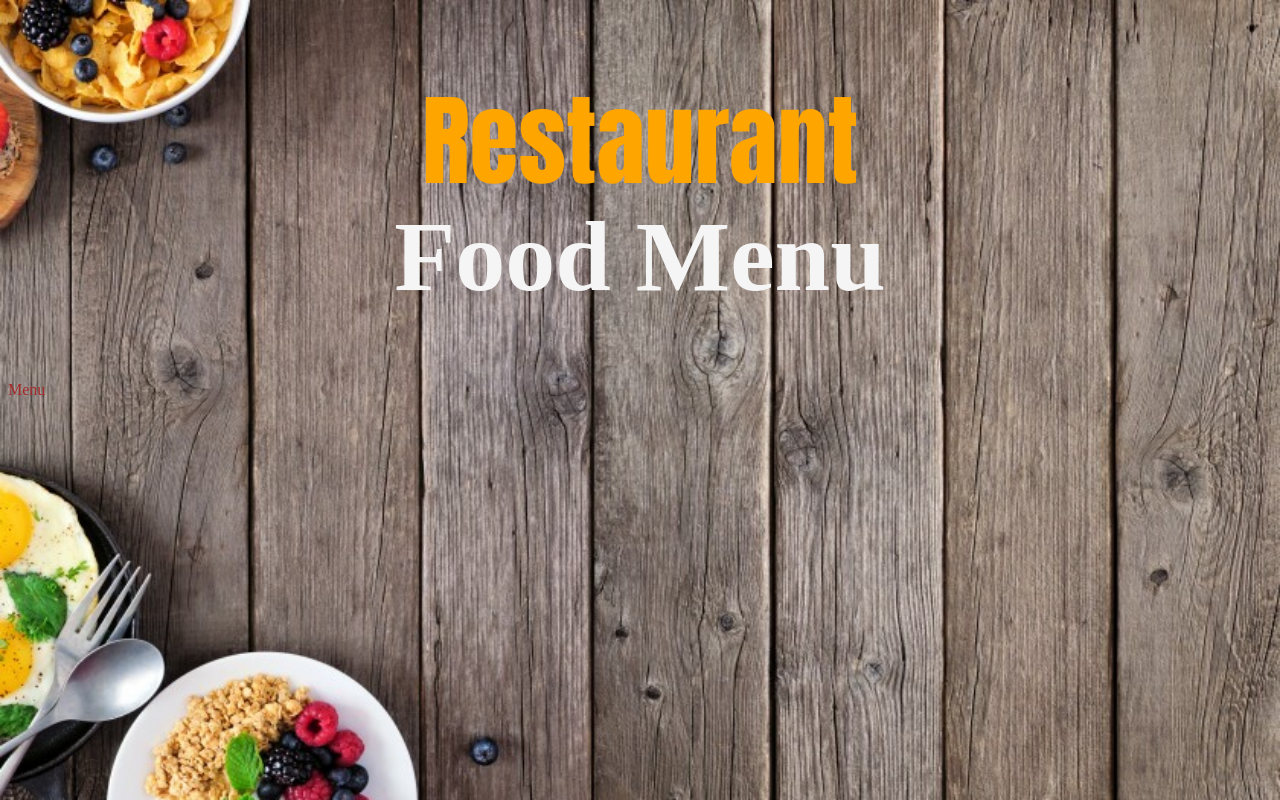
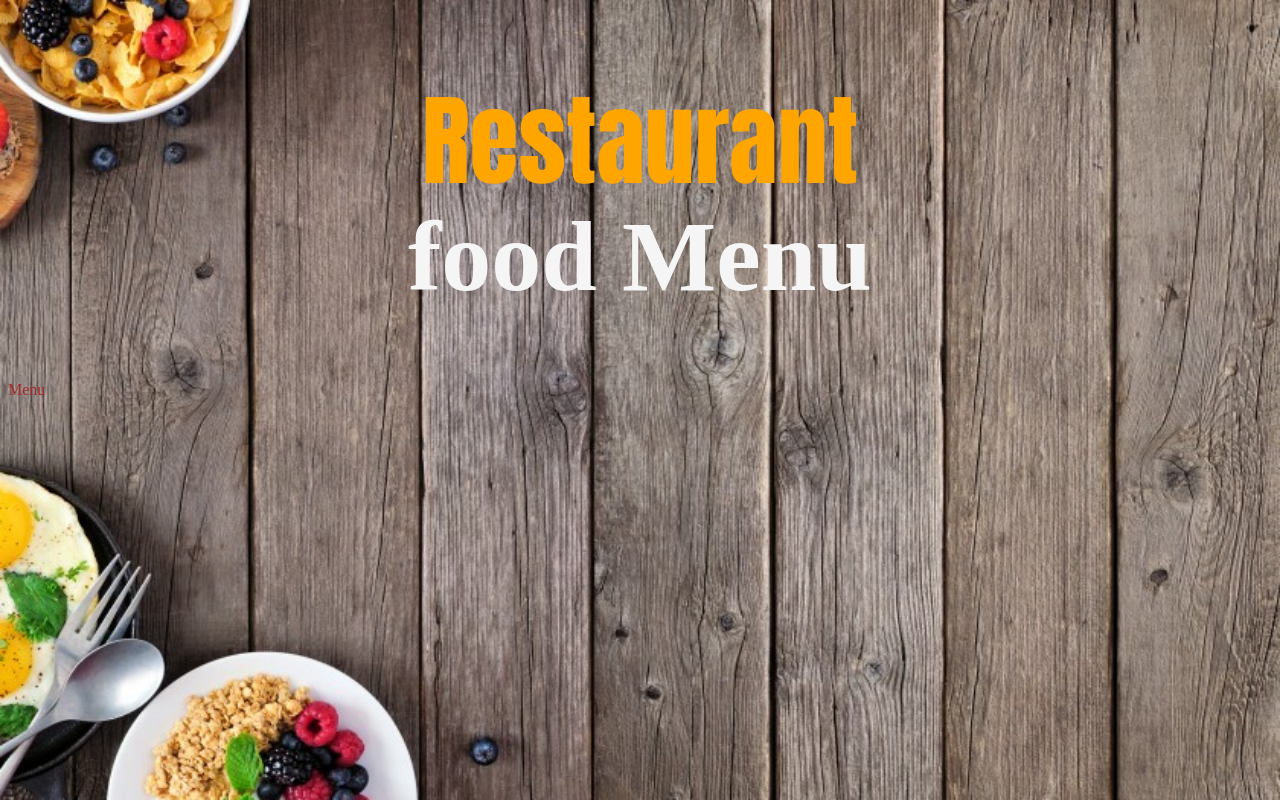
Before and after one commit to TodkhuuO/TodkhuuO.github.io, a plain HTML site: page menu.html in a window 1280 px wide. Drawn offline with Linux system fonts and the light colour scheme.

Commit message:
f usgee jijegruulev

```diff
--- a/menu.html
+++ b/menu.html
@@ -7,7 +7,7 @@
 <body>
 
 <h2>Restaurant</h2>
-<h1 style="margin-top: -100px;">Food Menu</h1>
+<h1 style="margin-top: -100px;">food Menu</h1>
 <p>Menu</p>
 
 </body>
```
